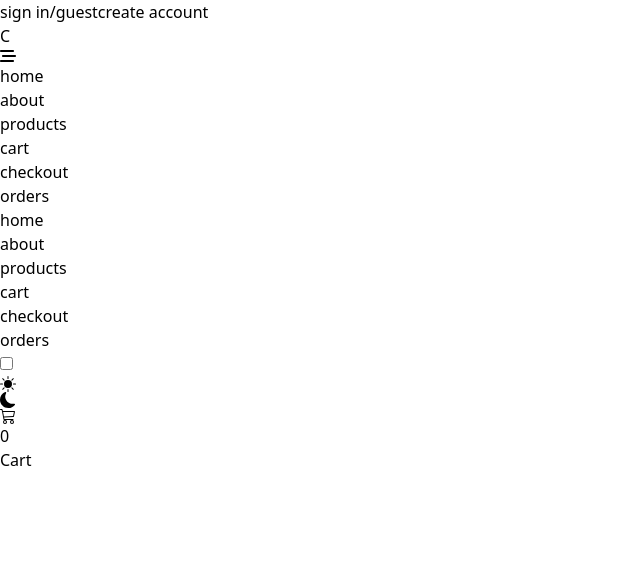
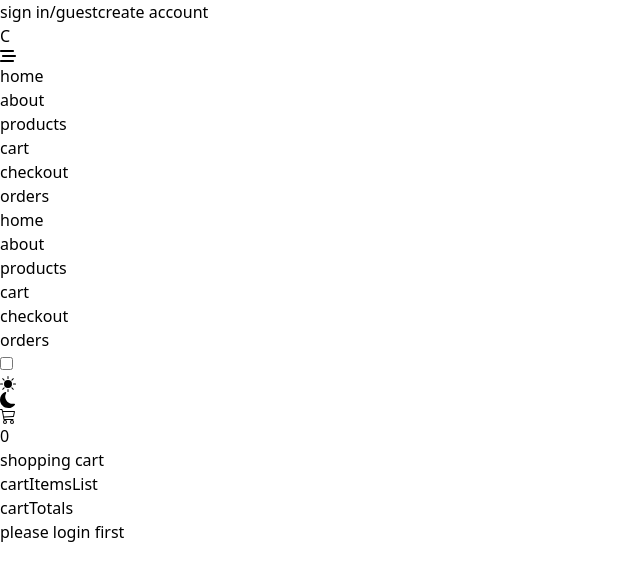
Before and after one commit to sh007kh/React-Exercise-main, a React (Vite) app in the folder 15-comfy-store/: page /cart in a window 1280 px wide. Shown: the top 580 px of the page, without its empty margins (0-640 px from the left). Built offline with nearby package versions, Linux system fonts and the light colour scheme.

Commit message:
"comfy store - add cart items and cart page function"

```diff
--- /dev/null
+++ b/15-comfy-store/src/Components/cartItem.jsx
@@ -0,0 +1,4 @@
+const CartItem = () => {
+  return <div>cartItem</div>;
+};
+export default CartItem;
--- /dev/null
+++ b/15-comfy-store/src/Components/cartItemsList.jsx
@@ -0,0 +1,4 @@
+const CartItemsList = () => {
+  return <div>cartItemsList</div>;
+};
+export default CartItemsList;
--- /dev/null
+++ b/15-comfy-store/src/Components/cartTotals.jsx
@@ -0,0 +1,4 @@
+const CartTotals = () => {
+  return <div>cartTotals</div>;
+};
+export default CartTotals;
--- a/15-comfy-store/src/Components/index.js
+++ b/15-comfy-store/src/Components/index.js
@@ -10,3 +10,5 @@
 export { default as PaginationContainer } from "./PaginationContainer";
 export { default as ProductsContainer } from "./ProductsContainer";
 export { default as Loading } from "./Loading";
+export { default as CartItemsList } from "./CartItemsList";
+export { default as CartTotals } from "./CartTotals";
--- a/15-comfy-store/src/Pages/Cart.jsx
+++ b/15-comfy-store/src/Pages/Cart.jsx
@@ -1,5 +1,33 @@
+import { useSelector } from "react-redux";
+import { CartItemsList, CartTotals, SectionTitle } from "../Components";
+import { Link } from "react-router-dom";
+
 const Cart = () => {
-  return <div>Cart</div>;
+  // temp
+  const user = null;
+  const numItemsInCart = useSelector((state) => {
+    state.cartState.numItemsInCart;
+  });
+  if (numItemsInCart === 0)
+    return <SectionTitle text="your shopping cart is empty" />;
+  return (
+    <>
+      <SectionTitle text="shopping cart" />
+      <div className="mt-8 grid gap-8 lg:grid-cols-12">
+        <div className="lg:col-span-8">
+          <CartItemsList />
+        </div>
+        <div className="lg:col-span-4 lg:pl-4">
+          <CartTotals />
+          {user ? (
+            <Link to="/checkout">proceed to checkout</Link>
+          ) : (
+            <Link to="/login">please login first</Link>
+          )}
+        </div>
+      </div>
+    </>
+  );
 };
 
 export default Cart;
```
